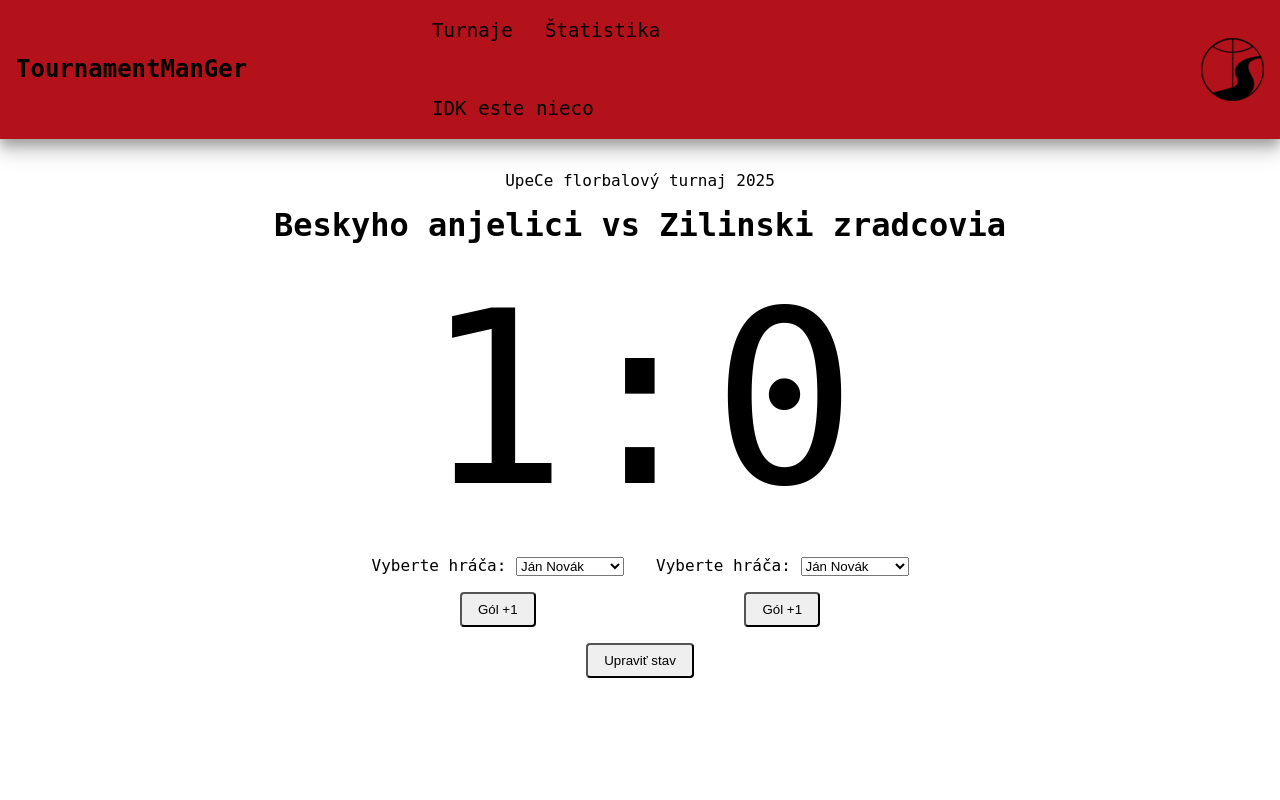
After one commit to webteamupece/FlorbalSystem, a PHP site: page /duel_dobrovolnici.html in a window 1280 px wide. The commit adds this page. Run offline with PHP 8.4, Linux system fonts and the light colour scheme.

Commit message:
dalsi screen (skoro)

```diff
--- /dev/null
+++ b/frontend/duel_dobrovolnici.html
@@ -0,0 +1,91 @@
+<!DOCTYPE html>
+<html lang="en">
+<head>
+    <meta charset="UTF-8">
+    <meta name="viewport" content="width=device-width, initial-scale=1, shrink-to-fit=no">
+    <title>DuelDobrovolnici</title>
+    <link rel="stylesheet" href="main.css">
+</head>
+<body>
+<nav class="navbar">
+    <div class="nav-item">
+
+        <h1 >TournamentManGer</h1>
+
+    </div>
+
+    <div class="nav-item navigation-links">
+        <ul class="nav-item">
+            <li>
+                <a href="#">Turnaje</a>
+            </li>
+            <li>
+                <a href="#">Štatistika</a>
+            </li>
+            <li>
+                <a href="#">IDK este nieco</a>
+            </li>
+
+        </ul>
+    </div>
+
+    <div class="nav-item logo-container">
+
+        <img src="UPeCe_logo.png">
+
+    </div>
+</nav>
+
+<main>
+    <div class="score-container">
+        <p class="duel-name">UpeCe florbalový turnaj 2025</p>
+        <h1>Beskyho anjelici vs Zilinski zradcovia</h1>
+        <p class="score">1:0</p>
+
+        <div class="player-goal-container">
+           <div class="team-goal-container">
+               <div  class="player-selector">
+                   <label for="players">Vyberte hráča:</label>
+                   <select id="players" name="players">
+                       <option value="player1">Ján Novák</option>
+                       <option value="player2">Marek Kováč</option>
+                       <option value="player3">Peter Horváth</option>
+                       <option value="player4">Michal Farkaš</option>
+                       <option value="player5">Tomáš Kříž</option>
+                       <option value="player6">Lukáš Černý</option>
+                       <option value="player7">Jakub Maček</option>
+                       <option value="player8">Róbert Baláž</option>
+                       <option value="player9">Viktor Gál</option>
+                       <option value="player10">Samuel Šimko</option>
+                   </select>
+               </div>
+               <button>Gól +1</button>
+           </div>
+            <div class="team-goal-container">
+                <div  class="player-selector">
+                    <label for="players2">Vyberte hráča:</label>
+                    <select id="players2" name="players2">
+                        <option value="player1">Ján Novák</option>
+                        <option value="player2">Marek Kováč</option>
+                        <option value="player3">Peter Horváth</option>
+                        <option value="player4">Michal Farkaš</option>
+                        <option value="player5">Tomáš Kříž</option>
+                        <option value="player6">Lukáš Černý</option>
+                        <option value="player7">Jakub Maček</option>
+                        <option value="player8">Róbert Baláž</option>
+                        <option value="player9">Viktor Gál</option>
+                        <option value="player10">Samuel Šimko</option>
+                    </select>
+                </div>
+                <button>Gól +1</button>
+            </div>
+        </div>
+        <button>Upraviť stav</button>
+    </div>
+
+
+
+</main>
+
+</body>
+</html>
--- a/frontend/initial.html
+++ b/frontend/initial.html
@@ -35,11 +35,11 @@
 
         </div>
     </nav>
-    <main>
-        <article class="table-container" id="current-matches-container">
+    <main class="table-main">
+        <article class="table-container" id="current-dueles-container">
             <h2>Aktuálne zápasy:</h2>
             <h3>UpeCe florbalový turnaj 2025</h3>
-            <table class="match-table">
+            <table class="duel-table">
                 <thead>
                 <tr>
                     <th class="time">Time</th>
--- a/frontend/login.html
+++ b/frontend/login.html
@@ -35,7 +35,7 @@
 
         </div>
     </nav>
-    <main>
+    <main class="table-main">
 
         <article class="login-container" >
             <div class ="login-row">
--- a/frontend/main.css
+++ b/frontend/main.css
@@ -20,7 +20,7 @@ body {
 }
 
 
-main {
+.table-main {
     background-color: white;
     display: grid;
     flex-grow: 1;
@@ -107,14 +107,14 @@ a {
     gap: 1rem;
 }
 
-.match-table {
+.duel-table {
     border-collapse: collapse;
     border-spacing: 0;
     height: 100%;
     border: 1px solid black;
 }
 
-.match-table thead {
+.duel-table thead {
     color: #B4121B;
     background-color: black;
     border-collapse: collapse;
@@ -122,7 +122,7 @@ a {
     border: 1px solid black;
 }
 
-.match-table th {
+.duel-table th {
     border: none;
 }
 
@@ -215,7 +215,7 @@ button{
         justify-content: center;
     }
 
-    main {
+    .table-main {
         margin-top: 2rem;
         background-color: white;
         display: grid;
@@ -236,3 +236,28 @@ button{
 .category-heading{
     margin-left: 2rem;
 }
+
+/*SCORE*/
+.score-container{
+    display:flex;
+    flex-direction: column;
+    align-items: center;
+    gap: 1rem;
+}
+
+.score{
+    font-size: 15rem;
+}
+
+.player-goal-container{
+    display: flex;
+    flex-direction: row;
+    gap: 2rem;
+}
+
+.team-goal-container{
+    display: flex;
+    flex-direction: column;
+    align-items: center;
+    gap: 1rem;
+}
```
Also changed, not shown: frontend/tournament.html (+5 -5 lines), README.md, backend/.htaccess.
